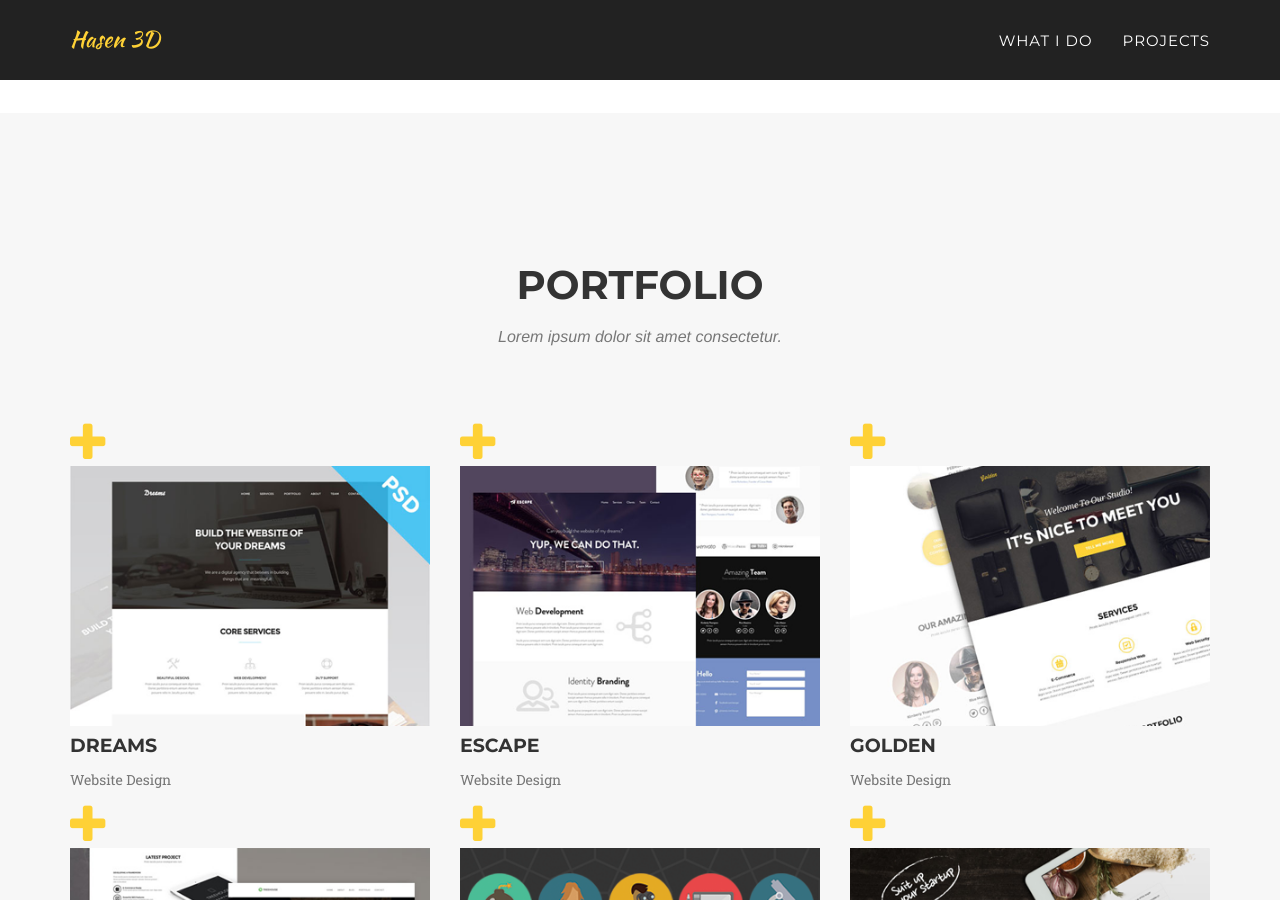
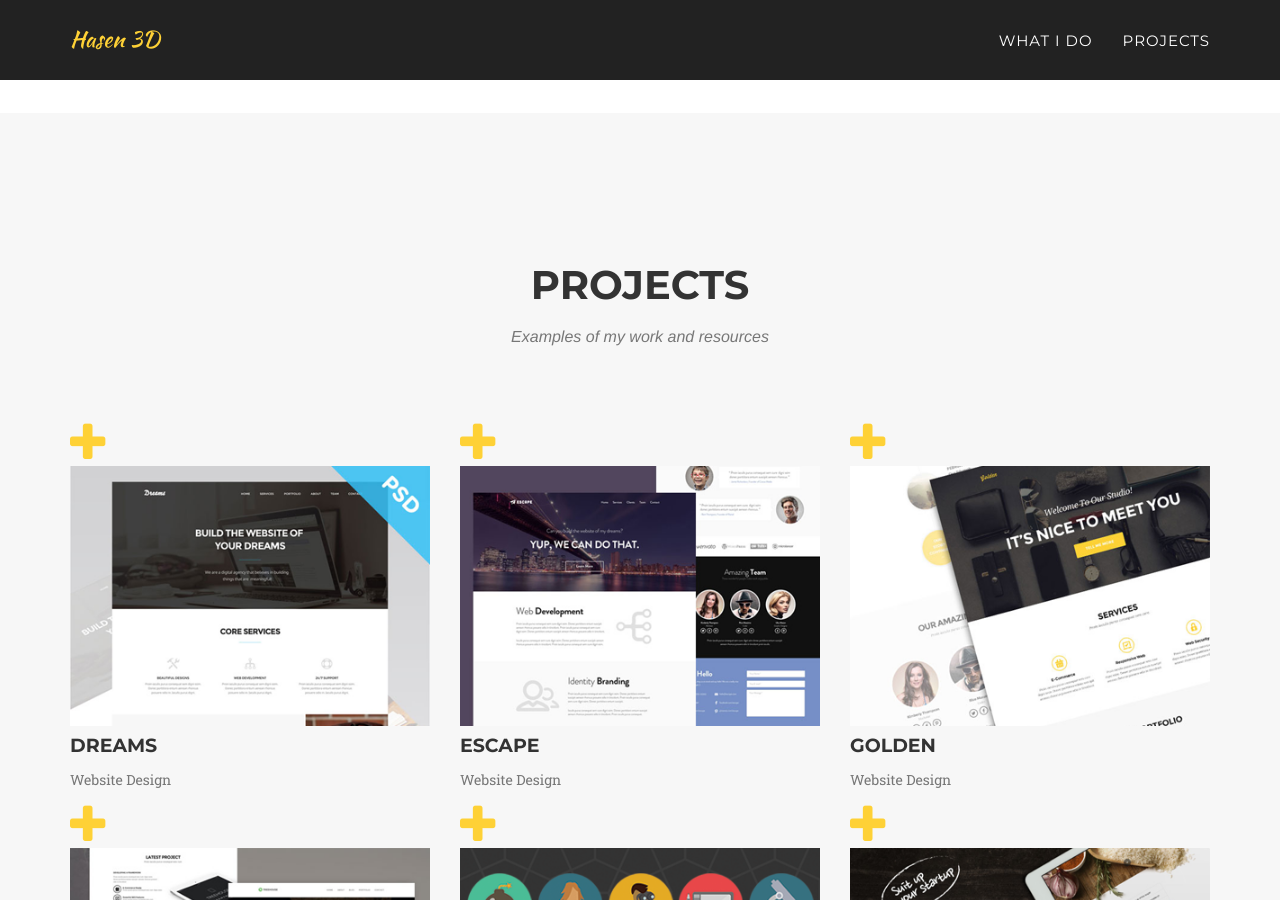
Before and after one commit to AdamHasen/AdamHasen.github.io, a Jekyll site: the page built from index.html, in a window 1280 px wide and 900 px high, scrolled down 1357 px. Built offline with Jekyll 4.4.1, drawn with Linux system fonts in a browser that asks for light colours; some web fonts are replaced.

Commit message:
Update portfolio_grid.html

```diff
--- a/_includes/portfolio_grid.html
+++ b/_includes/portfolio_grid.html
@@ -3,8 +3,8 @@
         <div class="container">
             <div class="row">
                 <div class="col-lg-12 text-center">
-                    <h2 class="section-heading">Portfolio</h2>
-                    <h3 class="section-subheading text-muted">Lorem ipsum dolor sit amet consectetur.</h3>
+                    <h2 class="section-heading">Projects</h2>
+                    <h3 class="section-subheading text-muted">Examples of my work and resources</h3>
                 </div>
             </div>
             <div class="row">
```
